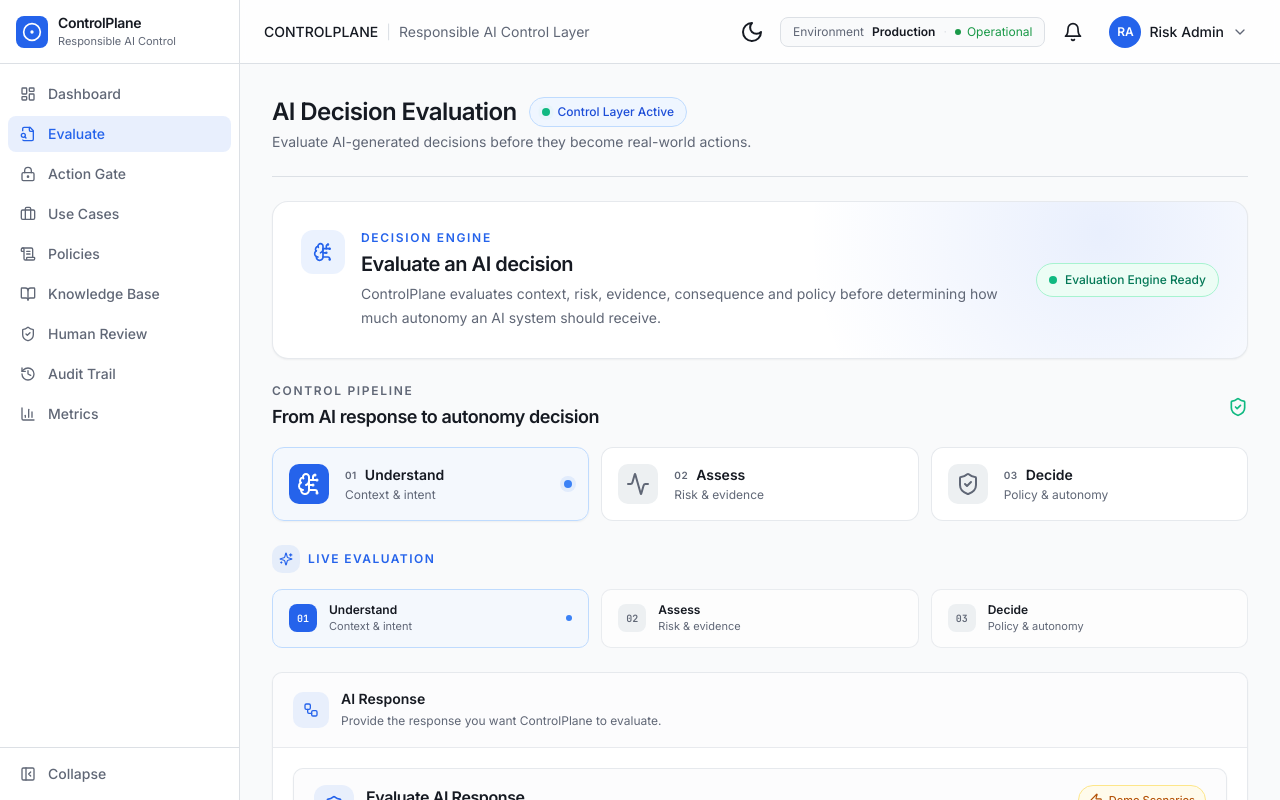
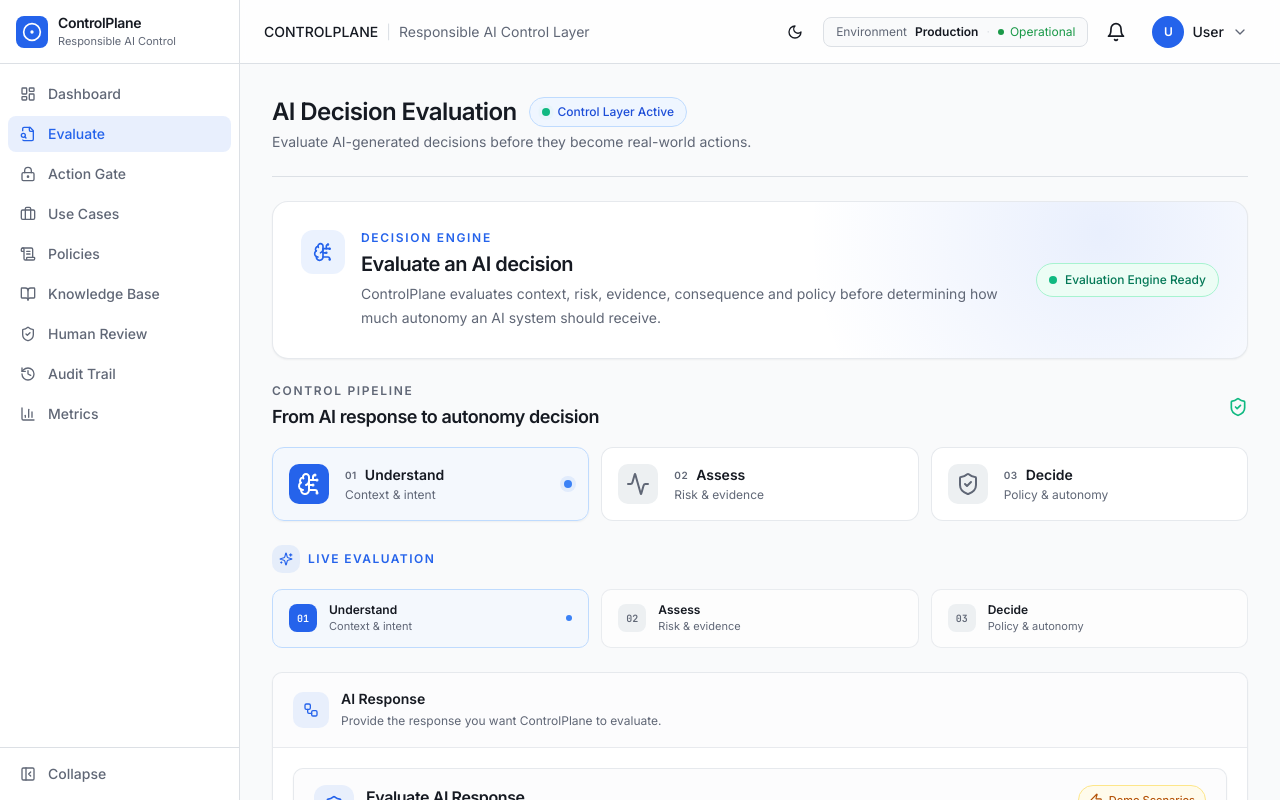
Before and after one commit to Akiitp620/Controlplane.ai-project, a Next.js app: page /evaluate in a window 1280 px wide. Built offline with nearby package versions, Linux system fonts and the light colour scheme; no server answers.

Commit message:
style: refine application navigation header

```diff
--- a/components/layout/topbar.tsx
+++ b/components/layout/topbar.tsx
@@ -44,19 +44,37 @@ export function Topbar({ onMobileMenu }: TopbarProps) {
   const router = useRouter();
   const { theme, setTheme } = useTheme();
 
+  const [mounted, setMounted] = React.useState(false);
+
   const [pendingCount, setPendingCount] =
     React.useState(0);
 
+    const [currentUser, setCurrentUser] = React.useState<{
+  name?: string;
+  email?: string;
+  role?: string;
+} | null>(null);
+
   React.useEffect(() => {
+  setMounted(true);
   setPendingCount(getPendingReviews().length);
+
+  const storedUser = window.localStorage.getItem('user');
+
+  if (storedUser) {
+    try {
+      setCurrentUser(JSON.parse(storedUser));
+    } catch (error) {
+      console.error('Failed to parse stored user:', error);
+    }
+  }
 }, []);
 
   const handleSignOut = () => {
-    /*
-     * Demo authentication flow:
-     * There is currently no real auth/session backend.
-     * Redirect the user to the public ControlPlane landing page.
-     */
+    // Clear the JWT token and user data from localStorage so the
+    // next authenticated request is not sent with a stale token.
+    window.localStorage.removeItem('token');
+    window.localStorage.removeItem('user');
     router.push('/');
   };
 
@@ -102,10 +120,14 @@ export function Topbar({ onMobileMenu }: TopbarProps) {
   }
   className="relative"
 >
-  {theme === 'dark' ? (
-    <Sun className="h-4.5 w-4.5" />
+{mounted ? (
+  theme === 'dark' ? (
+    <Sun className="h-4 w-4" />
   ) : (
-    <Moon className="h-4.5 w-4.5" />
+    <Moon className="h-4 w-4" />
+  )
+) : (
+  <span className="h-4 w-4" />
 )}
 
   <span className="sr-only">
@@ -264,11 +286,16 @@ export function Topbar({ onMobileMenu }: TopbarProps) {
               className="gap-2 px-2"
             >
               <div className="flex h-8 w-8 items-center justify-center rounded-full bg-primary text-xs font-semibold text-primary-foreground">
-                RA
+               {currentUser?.name
+  ?.split(' ')
+  .map((part) => part[0])
+  .join('')
+  .slice(0, 2)
+  .toUpperCase() || 'U'}
               </div>
 
               <span className="hidden text-sm font-medium sm:inline">
-                Risk Admin
+  {currentUser?.name || 'User'}
 </span>
 
               <ChevronDown className="h-4 w-4 text-muted-foreground" />
@@ -281,11 +308,11 @@ export function Topbar({ onMobileMenu }: TopbarProps) {
           >
             <DropdownMenuLabel>
               <div className="text-sm font-medium">
-                Risk Admin
+  {currentUser?.name || 'User'}
 </div>
 
               <div className="text-xs text-muted-foreground">
-                governance@controlplane.ai
+  {currentUser?.email || ''}
 </div>
             </DropdownMenuLabel>
 
```
Lines whose indentation alone changed are shown as unchanged.
